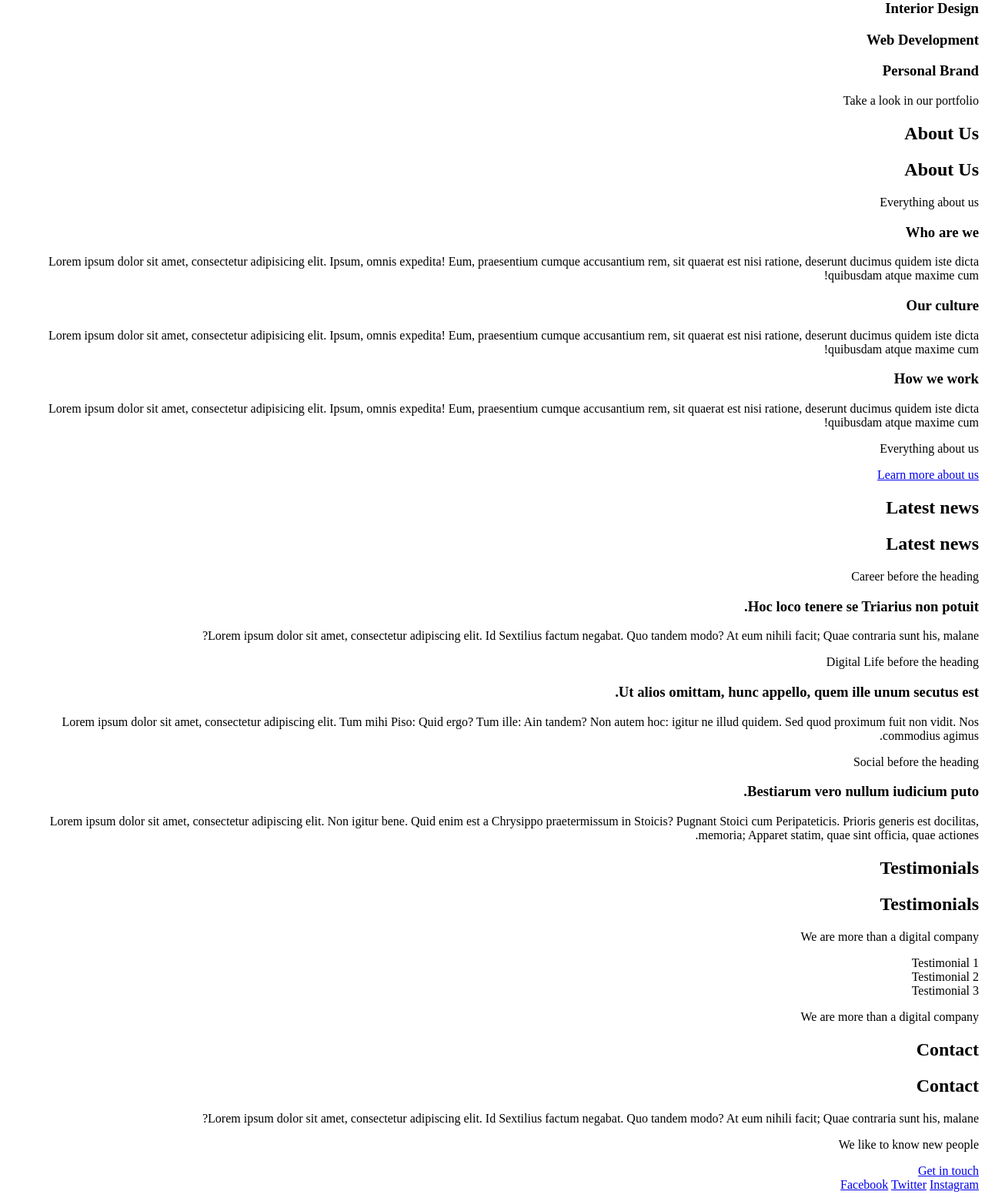
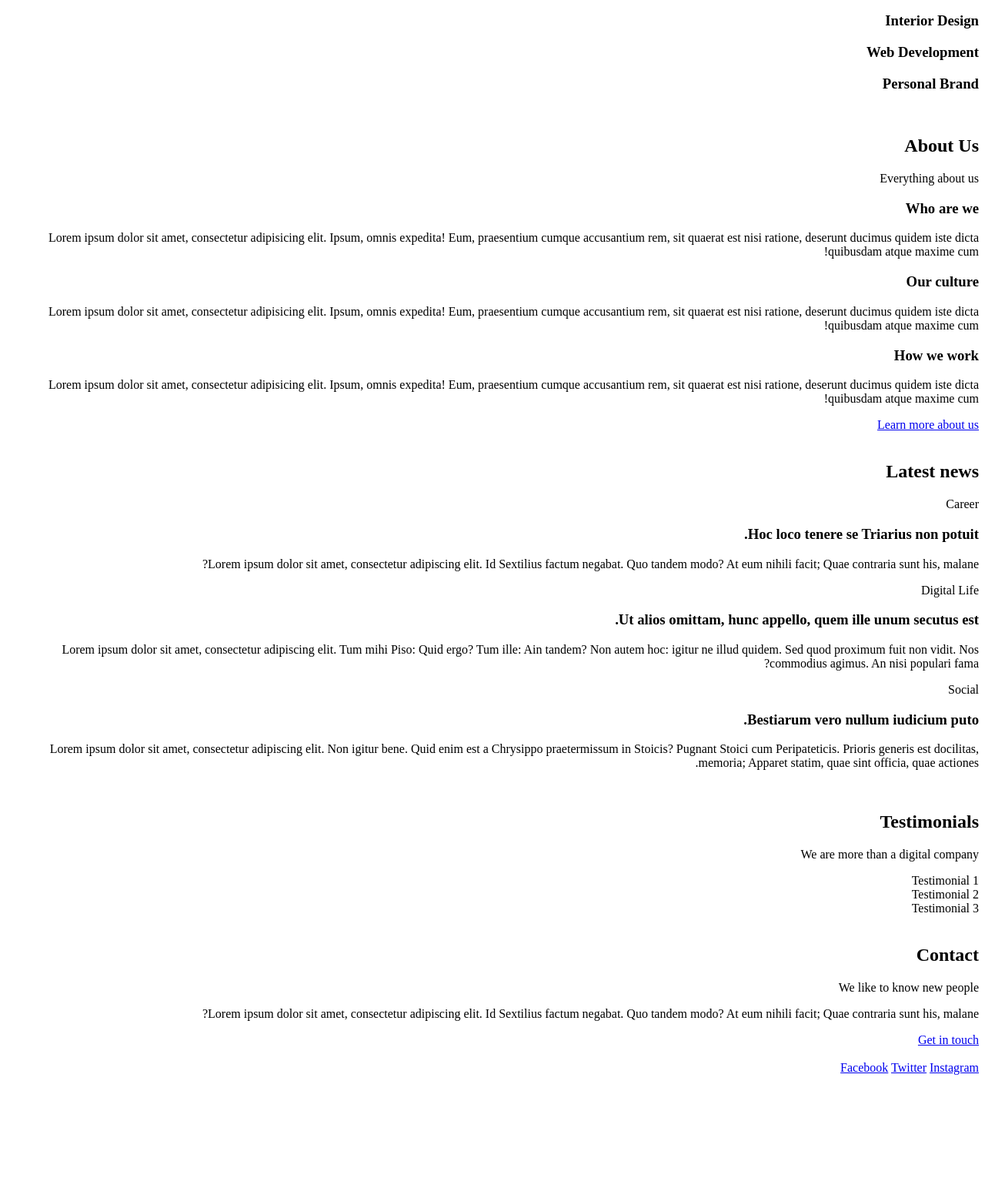
Before and after one commit to KSI5/alx-frontend, a plain HTML site: page 0x00-html_advanced/22-index.html in a window 1280 px wide. Shown: the part 752-2308 px from the top of the page at 77% size. After the commit the page ends 2156 px from the top, so only its background shows below. Drawn offline with Linux system fonts and the light colour scheme.

Commit message:
The Techium project: html_advanced task

```diff
--- a/0x00-html_advanced/22-index.html
+++ b/0x00-html_advanced/22-index.html
@@ -1,6 +1,5 @@
 <!DOCTYPE html>
 <html lang="en" dir="rtl">
-
     <head>
         <meta charset="UTF-8">
         <meta name="viewport" content="width=device-width, initial-scale=1.0, viewport-fit=cover">
@@ -9,75 +8,66 @@
         <link rel="icon" type="image/x-icon" href="./favicon.ico">
         <link rel="icon" type="image/png" href="./favicon.png">
     </head>
-
     <body>
-
+        <br>
         <!-- Header -->
+        <header>
             <div>
-        <header>
-            <!-- Wrap the span with a link and div -->
                 <div>
                     <a href="/">
                         <span>Techium</span>
                     </a>
                 </div>
                 <nav>
-                <!-- Navigation links with anchor tags -->
                     <a href="/">Home</a>
-                <a href="#">Services</a>
-                <a href="#">Works</a>
-                <a href="#">About</a>
-                <a href="#">Latest news</a>
-                <a href="#">Testimonials</a>
-                <a href="#">Contact</a>
+                    <a href="#services">Services</a>
+                    <a href="#works">Works</a>
+                    <a href="#about">About</a>
+                    <a href="#latest_news">Latest news</a>
+                    <a href="#testimonials">Testimonials</a>
+                    <a href="#contact">Contact</a>
                 </nav>
+            </div>
         </header>
-    </div>
-
+        <br>
         <!-- Main -->
-    <main>
+        <main>Main content
             <h1>Homepage</h1>
-
-        <!-- All Sections with Level 2 and Level 3 Headings wrapped in a div -->
-        <div>
-
+            <br>
             <!-- Hero section -->
             <section>
+                <div>
                     <h2>We help you build your brand!</h2>
-                <!-- Button link in the Hero section -->
                     <a href="#">Get started</a>
+                </div>
             </section>
-
+            <br>
             <!-- Services section -->
             <section>
-                <h2>Services</h2>
-                <!-- Services section with header and div -->
+                <div>
                     <header>
                         <h2>Services</h2>
                         <p>We work with you</p>
                     </header>
                     <div>
-                    <!-- Services headings -->
                         <h3>Design & Concept</h3>
                         <h3>Digital Strategy</h3>
                         <h3>Content Strategy</h3>
                         <h3>UX Design</h3>
                         <h3>Web Development</h3>
                         <h3>Social Media</h3>
-                    <!-- Additional paragraph -->
-                    <p>We work with you</p>
+                    </div>
                 </div>
             </section>
-
+            <br>
             <!-- Works section -->
             <section>
-                <h2>Works</h2>
+                <div>
                     <header>
                         <h2>Works</h2>
                         <p>Take a look in our portfolio</p>
                     </header>
                     <div>
-                    <!-- Work articles with Level 3 headings -->
                         <article>
                             <h3>Interior Design</h3>
                         </article>
@@ -87,107 +77,92 @@
                         <article>
                             <h3>Personal Brand</h3>
                         </article>
-                    <!-- Additional paragraph -->
-                    <p>Take a look in our portfolio</p>
+                    </div>
                 </div>
             </section>
-
+            <br>
             <!-- About Us section -->
             <section>
-                <h2>About Us</h2>
+                <div>
                     <header>
                         <h2>About Us</h2>
                         <p>Everything about us</p>
                     </header>
                     <div>
-                    <!-- About Us headings -->
                         <h3>Who are we</h3>
                         <p>Lorem ipsum dolor sit amet, consectetur adipisicing elit. Ipsum, omnis expedita! Eum, praesentium cumque accusantium rem, sit quaerat est nisi ratione, deserunt ducimus quidem iste dicta quibusdam atque maxime cum!</p>
                         <h3>Our culture</h3>
                         <p>Lorem ipsum dolor sit amet, consectetur adipisicing elit. Ipsum, omnis expedita! Eum, praesentium cumque accusantium rem, sit quaerat est nisi ratione, deserunt ducimus quidem iste dicta quibusdam atque maxime cum!</p>
                         <h3>How we work</h3>
                         <p>Lorem ipsum dolor sit amet, consectetur adipisicing elit. Ipsum, omnis expedita! Eum, praesentium cumque accusantium rem, sit quaerat est nisi ratione, deserunt ducimus quidem iste dicta quibusdam atque maxime cum!</p>
-                    <!-- Additional paragraph -->
-                    <p>Everything about us</p>
-                    <!-- Button link in the About Us section -->
+                    </div>
                     <a href="about.html">Learn more about us</a>
                 </div>
             </section>
-
+            <br>
             <!-- Latest news section -->
             <section>
-                <h2>Latest news</h2>
-                <!-- Latest news section with header and div -->
+                <div>
                     <header>
                         <h2>Latest news</h2>
                     </header>
                     <div>
-                    <!-- Latest news articles with Level 3 headings -->
                         <article>
-                        <p>Career before the heading</p>
+                            <p>Career</p>
                             <h3>Hoc loco tenere se Triarius non potuit.</h3>
                             <p>Lorem ipsum dolor sit amet, consectetur adipiscing elit. Id Sextilius factum negabat. Quo tandem modo? At eum nihili facit; Quae contraria sunt his, malane?</p>
                         </article>
                         <article>
-                        <p>Digital Life before the heading</p>
+                            <p>Digital Life</p>
                             <h3>Ut alios omittam, hunc appello, quem ille unum secutus est.</h3>
-                        <p>Lorem ipsum dolor sit amet, consectetur adipiscing elit. Tum mihi Piso: Quid ergo? Tum ille: Ain tandem? Non autem hoc: igitur ne illud quidem. Sed quod proximum fuit non vidit. Nos commodius agimus.</p>
+                            <p>Lorem ipsum dolor sit amet, consectetur adipiscing elit. Tum mihi Piso: Quid ergo? Tum ille: Ain tandem? Non autem hoc: igitur ne illud quidem. Sed quod proximum fuit non vidit. Nos commodius agimus. An nisi populari fama?</p>
                         </article>
                         <article>
-                        <p>Social before the heading</p>
+                            <p>Social</p>
                             <h3>Bestiarum vero nullum iudicium puto.</h3>
                             <p>Lorem ipsum dolor sit amet, consectetur adipiscing elit. Non igitur bene. Quid enim est a Chrysippo praetermissum in Stoicis? Pugnant Stoici cum Peripateticis. Prioris generis est docilitas, memoria; Apparet statim, quae sint officia, quae actiones.</p>
                         </article>
                     </div>
+                </div>
             </section>
-
+            <br>
             <!-- Testimonials section -->
             <section>
-                <h2>Testimonials</h2>
-                <!-- Testimonials section with header and div -->
+                <div>
                     <header>
                         <h2>Testimonials</h2>
                         <p>We are more than a digital company</p>
                     </header>
                     <div>
-                    <!-- Testimonial articles -->
                         <article>Testimonial 1</article>
                         <article>Testimonial 2</article>
                         <article>Testimonial 3</article>
-                    <!-- Additional paragraph -->
-                    <p>We are more than a digital company</p>
+                    </div>
                 </div>
             </section>
-
+            <br>
             <!-- Contact section -->
             <section>
-                <h2>Contact</h2>
+                <div>
                     <header>
                         <h2>Contact</h2>
-                    <p>Lorem ipsum dolor sit amet, consectetur adipiscing elit. Id Sextilius factum negabat. Quo tandem modo? At eum nihili facit; Quae contraria sunt his, malane?</p>
+                        <p>We like to know new people</p>
                     </header>
                     <div>
-                    <!-- Additional paragraph -->
-                    <p>We like to know new people</p>
-                    <!-- Button link in the Contact section -->
+                        <p>Lorem ipsum dolor sit amet, consectetur adipiscing elit. Id Sextilius factum negabat. Quo tandem modo? At eum nihili facit; Quae contraria sunt his, malane?</p>
+                    </div>
                     <a href="contact.html">Get in touch</a>
                 </div>
             </section>
-
+        </main>
+        <br>
+        <!-- Footer -->
+        <footer>
+            <div>
+                <a href="https://www.facebook.com/HolbertonSchool/">Facebook</a>
+                <a href="https://twitter.com/holbertonschool">Twitter</a>
+                <a href="https://www.instagram.com/holbertonschool/">Instagram</a>
             </div>
-
-    </main>
-
-    <!-- Footer -->
-    <div>
-        <footer>
-            <!-- Social media links in the footer -->
-            <a href="https://www.facebook.com/HolbertonSchool/" target="_blank">Facebook</a>
-            <a href="https://twitter.com/holbertonschool" target="_blank">Twitter</a>
-            <a href="https://www.instagram.com/holbertonschool/" target="_blank">Instagram</a>
         </footer>
-    </div>
-
     </body>
-
 </html>
```
Also changed, not shown: 0x00-html_advanced/21-index.html (+46 -68 lines), 0x00-html_advanced/27-index.html (+12 -24 lines), 0x00-html_advanced/29-index.html (+25 -31 lines). Lines whose indentation alone changed are shown as unchanged.
